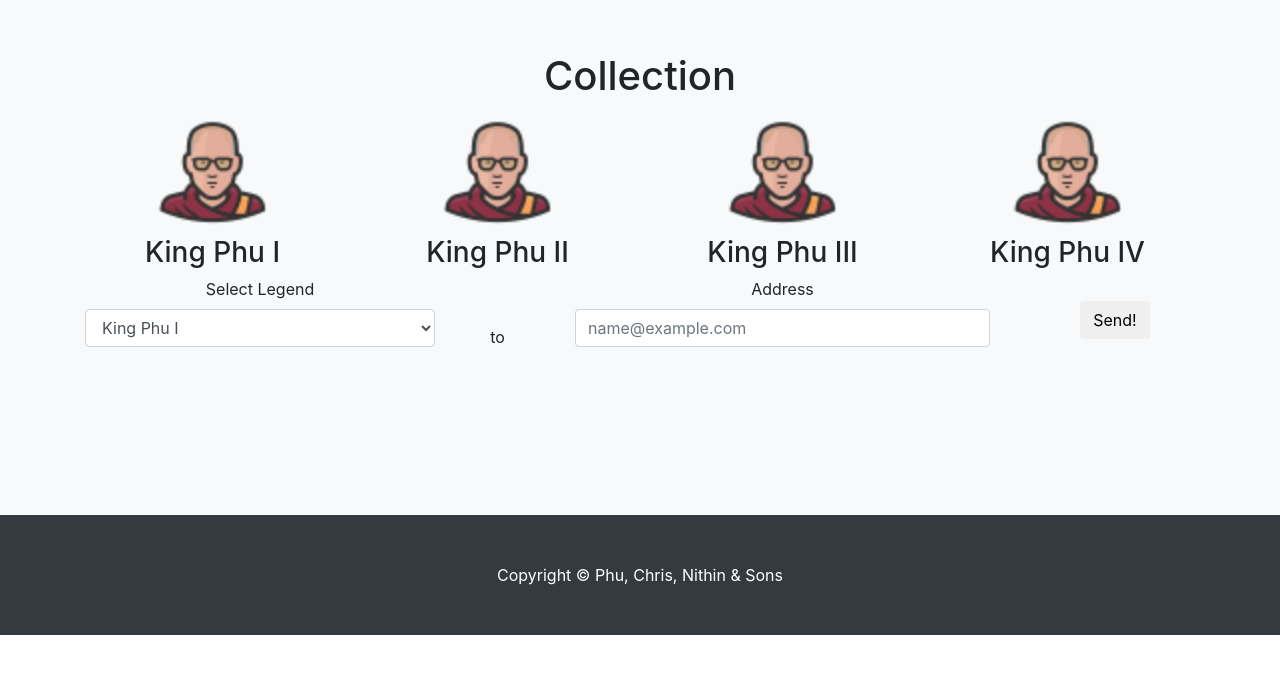
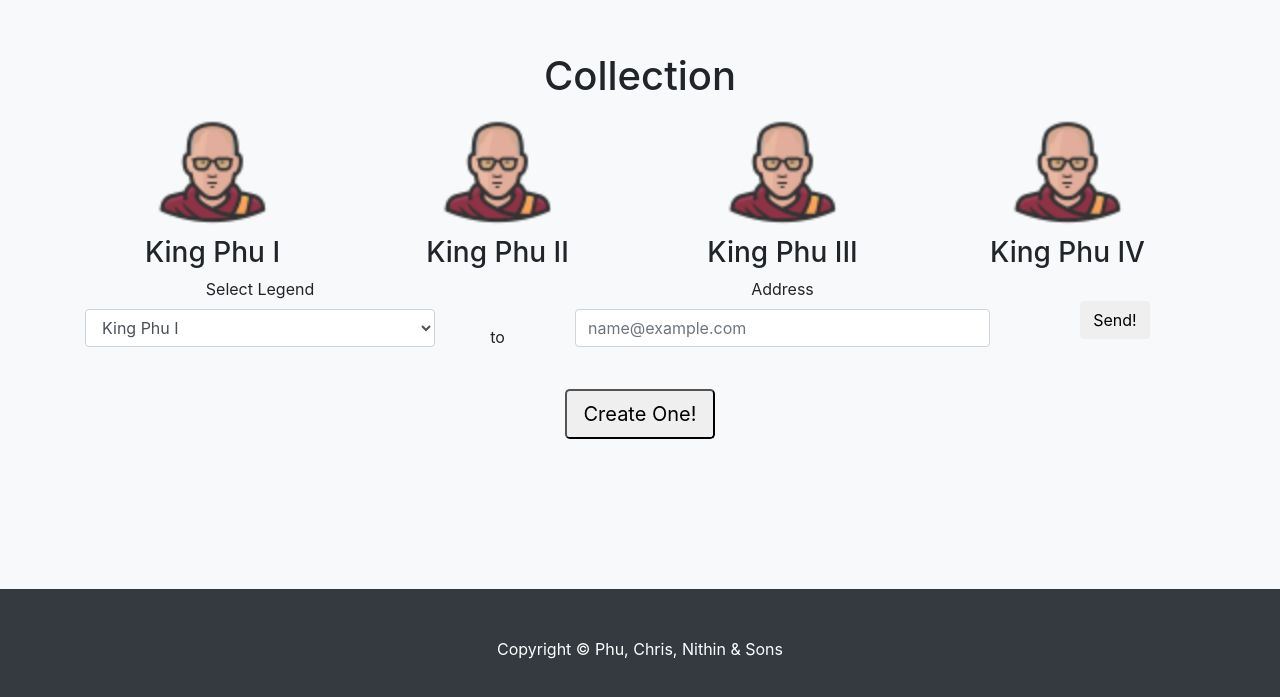
Before and after one commit to Mandinglets/simple-blockchain-hack, a website with bundled scripts: page index.html in a window 1280 px wide. Shown: the part 1477-2174 px from the top of the page. Before the commit the page ends 2112 px from the top, so only its background shows below. Built offline with nearby package versions, Linux system fonts and the light colour scheme.

Commit message:
Added create button

```diff
--- a/index.html
+++ b/index.html
@@ -260,9 +260,14 @@
           </div>
         </div>
 
+      </div>
 
-        <div
-
+      <div class="row" align="center">
+        <div class="col-lg-12 mx-auto">
+          <div class="container-fluid">
+            <br><button class="btn-lg">Create One!</button>
+          </div>
+        </div>
       </div>
 
     </div>
```
